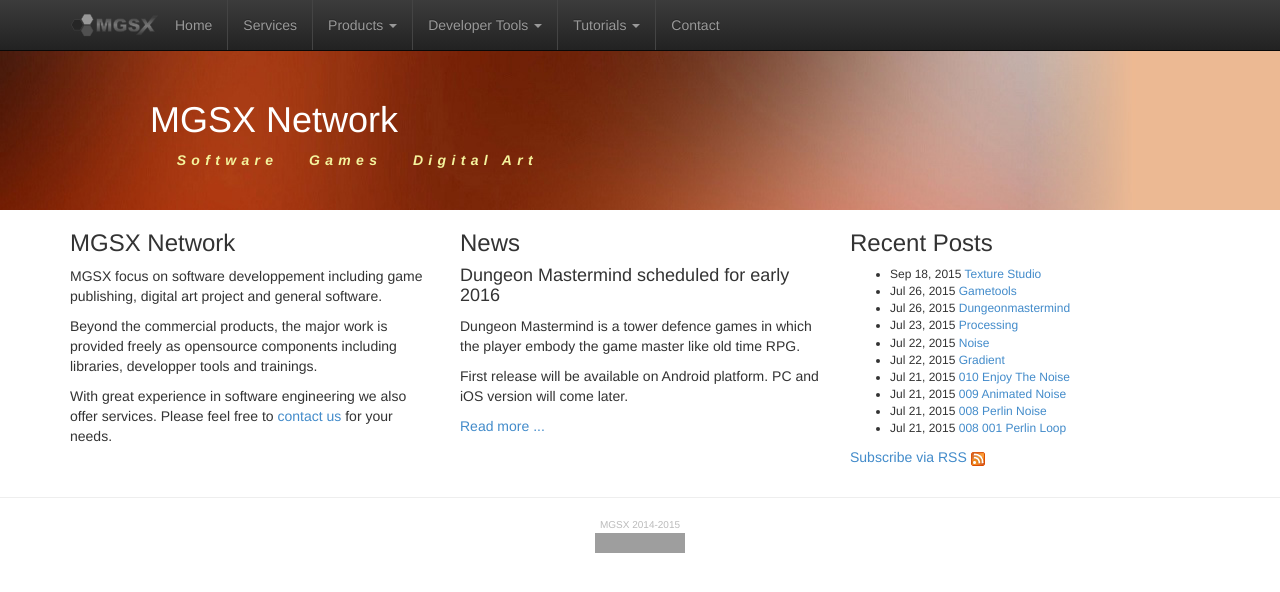
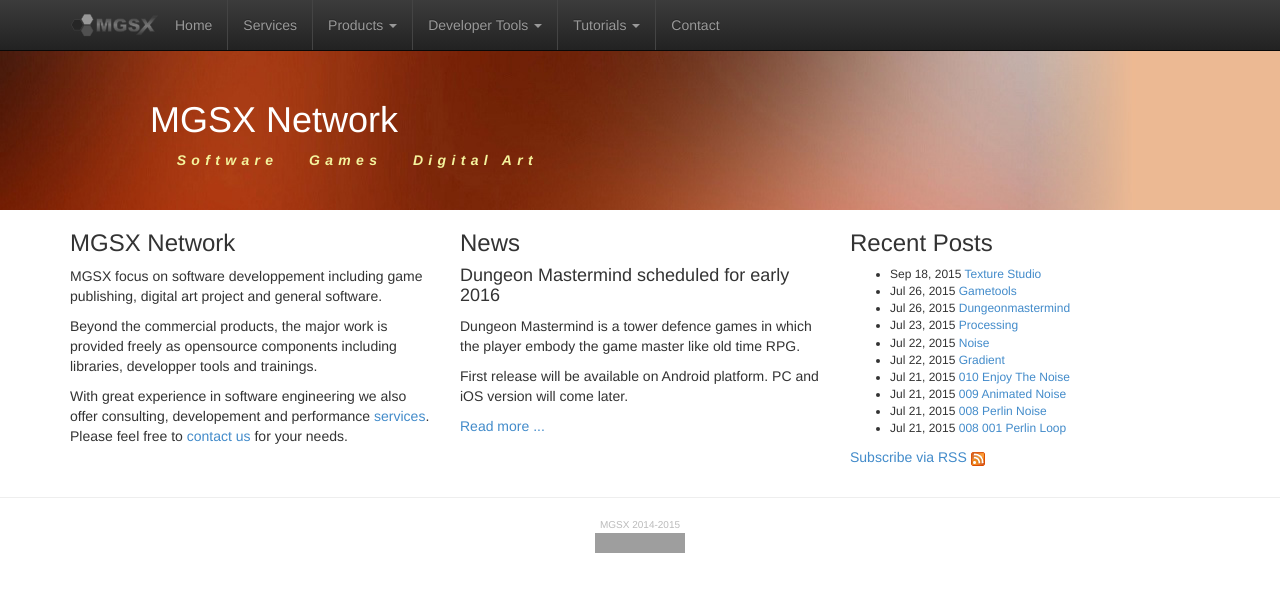
Before and after one commit to mgsx-dev/mgsx-dev.github.io, a Jekyll site: the page built from index.html, in a window 1280 px wide. Shown: the top 592 px of the page. Built offline with Jekyll 4.4.1, drawn with Linux system fonts in a browser that asks for light colours; Markdown is read by kramdown in place of the engine named in the settings; grey boxes are pictures that could not be loaded.

Commit message:
tweak texts

```diff
--- a/index.html
+++ b/index.html
@@ -20,7 +20,7 @@
         <h3>MGSX Network</h3>
         <p>MGSX focus on software developpement including game publishing, digital art project and general software.</p>
         <p>Beyond the commercial products, the major work is provided freely as opensource components including libraries, developper tools and trainings.</p>
-        <p>With great experience in software engineering we also offer services. Please feel free to <a href="{{ site.baseurl }}/services.html">contact us</a> for your needs.</p>
+        <p>With great experience in software engineering we also offer consulting, developement and performance <a href="{{ site.baseurl }}/services.html">services</a>. Please feel free to <a href="{{ site.baseurl }}/services.html">contact us</a> for your needs.</p>
       </div>
       <div class="col-md-4">
         <h3>News</h3>
--- a/services.html
+++ b/services.html
@@ -25,7 +25,7 @@
       </div>
       <div class="col-md-4 text-center center-block">
         <h3>Developement</h3>
-        	<p class="subtitle">Web, Desktop or Mobile applications<br>Digital Art, Games, Serious gaming<br>Developement process expertise</p>
+        	<p class="subtitle">Web, Desktop and Mobile applications<br>Digital Art, Games, Serious gaming<br>Developement process expertise</p>
       </div>
       <div class="col-md-4 text-center center-block">
         <h3>Performances</h3>
```
